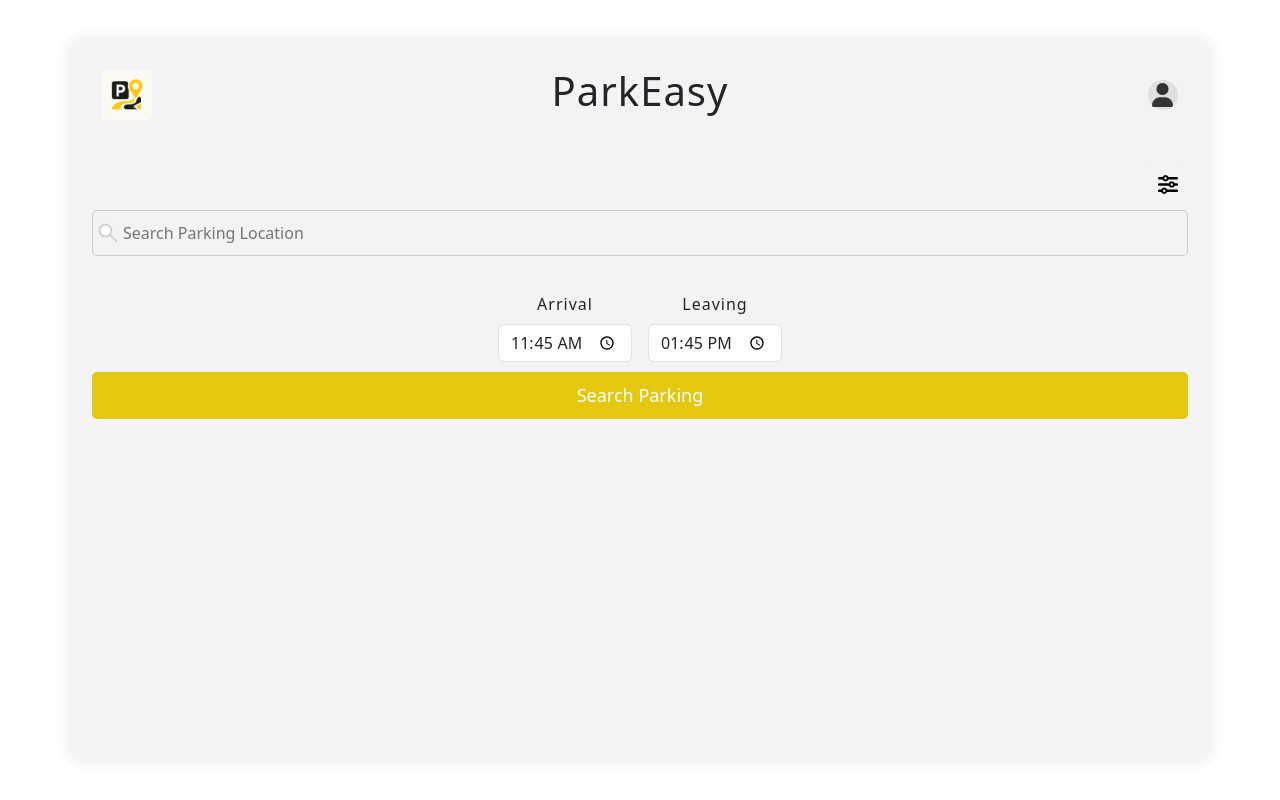
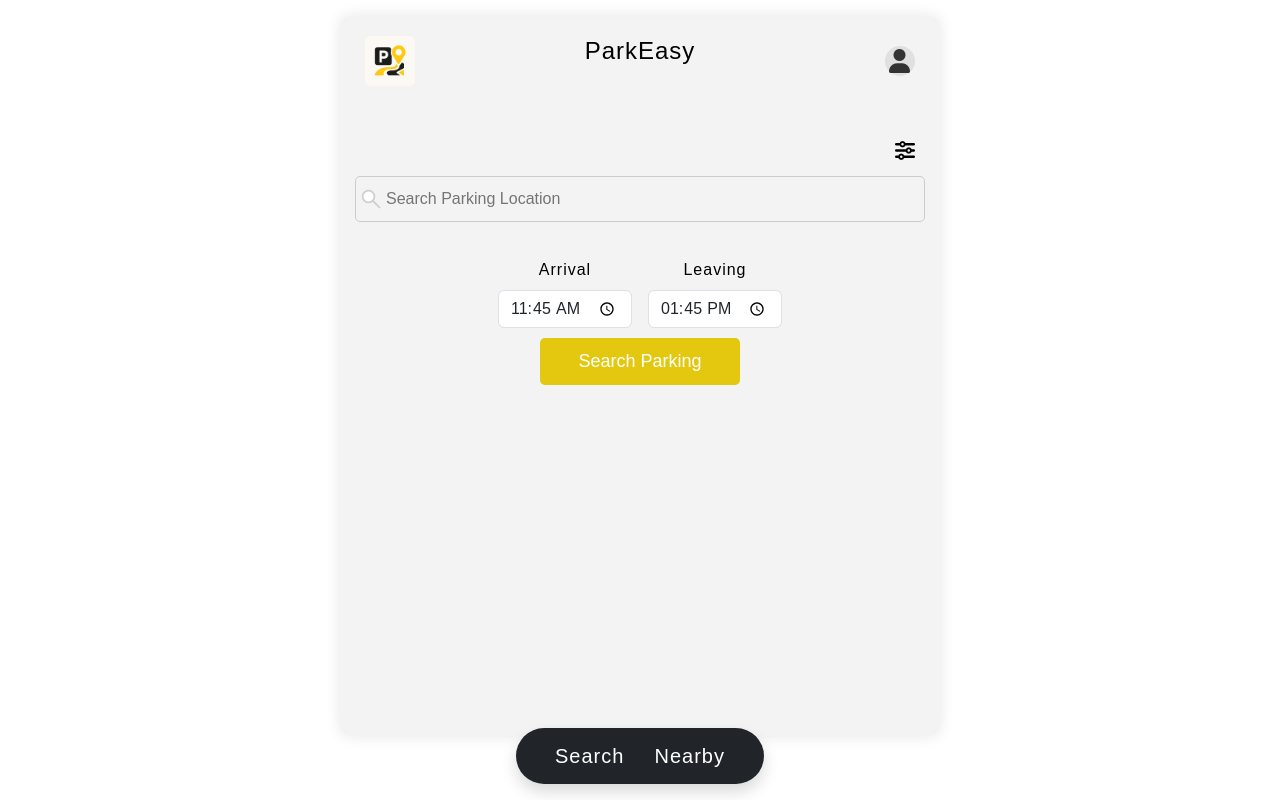
Before and after one commit to PaulaS06/parking-space-management-dortmund, a Flask app: template frontend/templates/index.html in a window 1280 px wide. Run offline with Flask 3, Linux system fonts and the light colour scheme; the template is opened without the code that fills it: most values are stand-ins (such as "Sample title", 1, 10 or a date in 2020).

Commit message:
impl first version of navbar; adjusted css for results

```diff
--- a/frontend/main.py
+++ b/frontend/main.py
@@ -9,6 +9,8 @@ PARKHOUSES = [
     {"name": "Parkhaus A", "fullAddress":"fullAddressA", "lat": 51.513, "lon": 7.465, "capacity": 15, "priceTotal":15, "ev_charging": True, "walkingTimeMinutes":5, "walkingDistanceKm":0.3},
     {"name": "Parkhaus B", "fullAddress":"fullAddressB", "lat": 51.515, "lon": 7.468, "capacity": 415, "priceTotal":14, "ev_charging": False, "walkingTimeMinutes":10, "walkingDistanceKm":0.65},
     {"name": "Parkhaus C", "fullAddress":"fullAddressC", "lat": 51.516, "lon": 7.462, "capacity": 5, "priceTotal":16, "ev_charging": True, "walkingTimeMinutes":16, "walkingDistanceKm":1.1},
+    {"name": "Parkhaus C", "fullAddress":"fullAddressC", "lat": 51.516, "lon": 7.462, "capacity": 5, "priceTotal":16, "ev_charging": True, "walkingTimeMinutes":16, "walkingDistanceKm":1.1},
+    {"name": "Parkhaus C", "fullAddress":"fullAddressC", "lat": 51.516, "lon": 7.462, "capacity": 5, "priceTotal":16, "ev_charging": False, "walkingTimeMinutes":16, "walkingDistanceKm":1.1},
 ]
 
 app = Flask(__name__)
--- a/frontend/static/css/index.css
+++ b/frontend/static/css/index.css
@@ -1,7 +1,9 @@
 /* Standard: Mobile First */
 .container {
     background-color: #f3f3f3;
-    padding: 30px;
+    padding-top: 20px;
+    padding-left: 5px;
+    padding-right:5px;
     border-radius: 10px;
     box-shadow: 0 0 15px rgba(0, 0, 0, 0.1);
     width: 100vw;
@@ -32,7 +34,6 @@ body {
     .container {
         width: 600px;     /* Desktopbreite */
         height: 90vh;     /* Höhe automatisch */
-
     }
 }
 
@@ -59,6 +60,7 @@ input[type="text"] {
 }
 
 .submit-btn {
+    width:200px;
     padding: 10px 20px;
     background-color: #e4c810;
     color: white;
@@ -157,8 +159,9 @@ input[type="text"] {
 
 .result-list {
     margin-top: 15px;
-    margin-right:10px;
-    margin-left:10px;
+    margin-right:0px;
+    margin-left:0px;
+    margin-bottom:70px;
     padding-left: 0px;
 }
 
@@ -171,17 +174,17 @@ input[type="text"] {
 }
 .table-cell-left{
     text-align: left;
-    width: 45%;
+    width: 50%;
 }
 
 .table-cell-right{
     text-align: center;
-    width: 40%;
+    width: 45%;
 }
 
 .table-cell-middle{
     text-align: left;
-    width: 15%;
+    width: 5%;
 }
 
 .table{
--- a/frontend/static/js/result_list.js
+++ b/frontend/static/js/result_list.js
@@ -49,7 +49,7 @@ function updateParkingList(list) {
                     <td class="table-cell-left">
                         <p class="card-text">
                             <span class="dot ${item.capacity > 5 ? 'dot-green' : 'dot-red'}"></span>
-                            ${item.capacity} Available
+                            ${item.capacity} available
                         </p>
                     </td>
                     <td class="table-cell-middle">
@@ -58,10 +58,9 @@ function updateParkingList(list) {
                         </p>
                     </td>
                     <td class="table-cell-right">
-                        <p class="card-text">${item.walkingTimeMinutes} minutes walk</p>
+                        <p class="card-text">${item.walkingTimeMinutes} min walk</p>
                     </td>
                 </tr>
-
             </tbody>
         </table>
         </div>
--- a/frontend/templates/index.html
+++ b/frontend/templates/index.html
@@ -1,22 +1,5 @@
-<!DOCTYPE html>
-
-<html lang="en">
-
-<head>
-    <meta charset="UTF-8">
-    <meta name="viewport" content="width=device-width, initial-scale=1.0">
-
-    <title> Search Window </title>
-
-    <link rel="stylesheet" href="static/css/index.css">
-    <link href="https://cdnjs.cloudflare.com/ajax/libs/font-awesome/6.0.0-beta3/css/all.min.css" rel="stylesheet">
-    <link href="https://fonts.googleapis.com/css2?family=Roboto:wght@400;700&display=swap" rel="stylesheet">
-    <link href="https://cdn.jsdelivr.net/npm/bootstrap@5.3.2/dist/css/bootstrap.min.css" rel="stylesheet">
-
-</head>
-
-<body>
-    <div class="container">
+{% extends "layout.html" %}
+{% block content %}
     <div class="header">
         <img src="static/images/logo.png" alt="logo" class="header-img">
         <h1>ParkEasy</h1>
@@ -39,11 +22,14 @@
                 <label for="endTime" class="form-label">Leaving</label>
                 <input type="time" class="form-control" id="endTime">
             </div>
+
+        </div>
+        <div class="row g-3 justify-content-center time-div">
+            <button type="submit" class="submit-btn" onclick="searchParking()">Search Parking</button>
         </div>
         <input type="hidden" id="evChargingInput" name="ev_charging" value="false">
-            <button type="submit" class="submit-btn" onclick="searchParking()">Search Parking</button>
+
         <ul id="parkingList" class="result-list"></ul>
-        </div>
     </div>
     <!-- Bootstrap Modal -->
     <div class="modal fade" id="filterModal" tabindex="-1" aria-hidden="true">
@@ -68,10 +54,6 @@
             </div>
         </div>
     </div>
+{% endblock %}
 
-    <script src="/static/js/scripts.js"></script>
-    <script src="/static/js/result_list.js"></script>
-    <script src="/static/js/search_suggestions.js"></script>
-    <script src="https://cdn.jsdelivr.net/npm/bootstrap@5.3.2/dist/js/bootstrap.bundle.min.js"></script>
-</body>
 </html>
--- /dev/null
+++ b/frontend/templates/layout.html
@@ -0,0 +1,36 @@
+<!DOCTYPE html>
+<html lang="de">
+<head>
+    <meta charset="UTF-8">
+    <meta name="viewport" content="width=device-width, initial-scale=1">
+    <title>{{ title }}</title>
+
+    <link href="https://cdn.jsdelivr.net/npm/bootstrap@5.3.2/dist/css/bootstrap.min.css" rel="stylesheet">
+    <link rel="stylesheet" href="static/css/index.css">
+    <link href="https://cdnjs.cloudflare.com/ajax/libs/font-awesome/6.0.0-beta3/css/all.min.css" rel="stylesheet">
+    <link href="https://fonts.googleapis.com/css2?family=Roboto:wght@400;700&display=swap" rel="stylesheet">
+</head>
+<body class="pb-5"> <!-- padding-bottom, damit die Navbar unten nicht überlappt -->
+
+    <!-- Hauptinhalt -->
+    <div class="container">
+        {% block content %}{% endblock %}
+    </div>
+
+    <nav class="fixed-bottom d-flex justify-content-center mb-3">
+        <div class="navbar navbar-dark bg-dark shadow rounded-pill px-4 py-2" style="max-width: 600px;">
+            <div class="d-flex justify-content-between" style="width: 200px;">
+                <a class="navbar-brand mx-auto" href="{{ url_for('home') }}">Search</a>
+                <a class="navbar-brand mx-auto" href="{{ url_for('nearby') }}">Nearby</a>
+            </div>
+        </div>
+    </nav>
+
+
+    <!-- Bootstrap JS -->
+    <script src="https://cdn.jsdelivr.net/npm/bootstrap@5.3.2/dist/js/bootstrap.bundle.min.js"></script>
+    <script src="/static/js/scripts.js"></script>
+    <script src="/static/js/result_list.js"></script>
+    <script src="/static/js/search_suggestions.js"></script>
+</body>
+</html>
```
Lines whose indentation alone changed are shown as unchanged.
